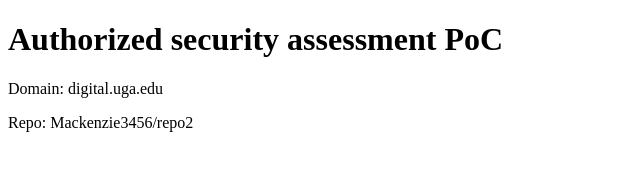
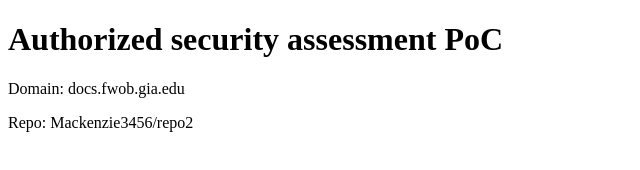
Before and after one commit to Mackenzie3456/repo2, a plain HTML site: page index.html in a window 1280 px wide. Shown: the full height of the page, 0-640 px from the left. Drawn offline with Linux system fonts and the light colour scheme.

Commit message:
init pages

```diff
--- a/index.html
+++ b/index.html
@@ -1 +1 @@
-<!doctype html><html><head><meta charset=utf-8><title>PoC digital.uga.edu</title></head><body><h1>Authorized security assessment PoC</h1><p>Domain: digital.uga.edu</p><p>Repo: Mackenzie3456/repo2</p></body></html>
+<!doctype html><html><head><meta charset=utf-8><title>PoC docs.fwob.gia.edu</title></head><body><h1>Authorized security assessment PoC</h1><p>Domain: docs.fwob.gia.edu</p><p>Repo: Mackenzie3456/repo2</p></body></html>
```
